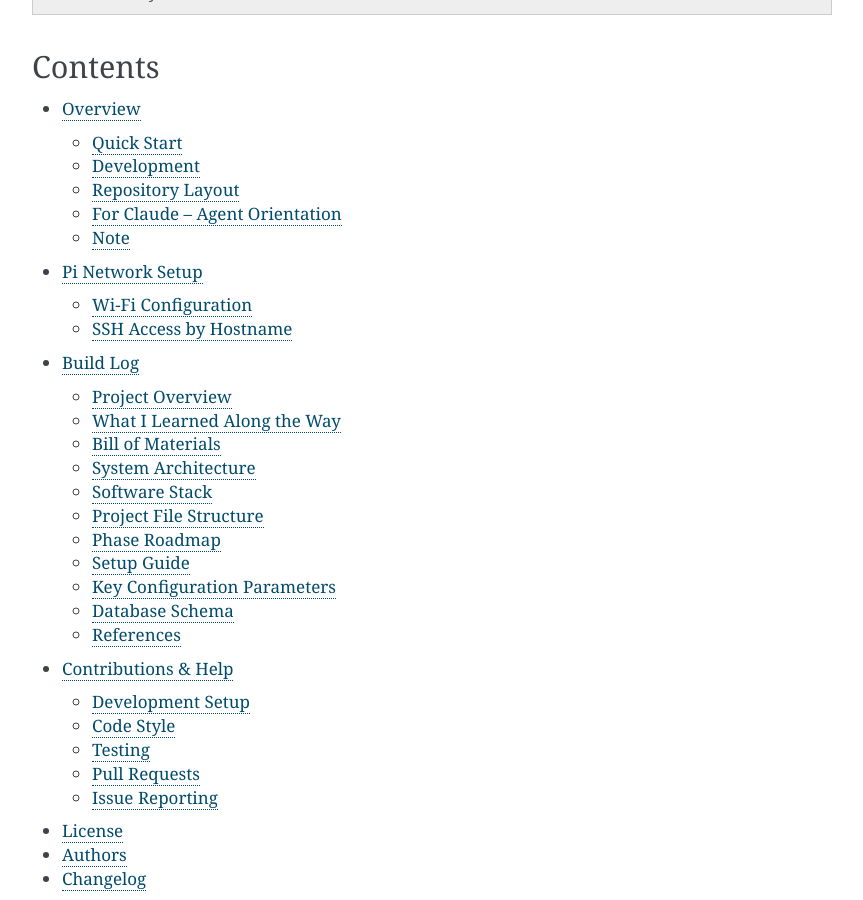
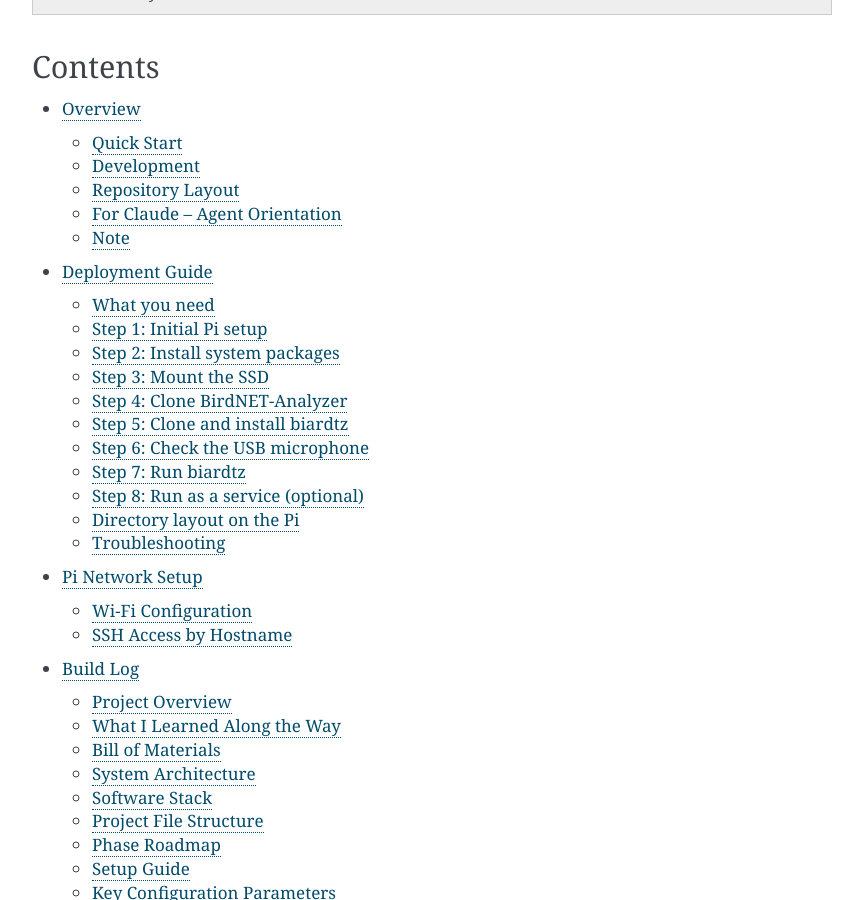
Before and after one commit to ksteptoe/biardtz, a Sphinx documentation site: the page built from docs/index.md, in a window 1280 px wide and 900 px high, scrolled down 333 px. Shown: the whole window, without its empty margins (338-1201 px from the left). Built offline with Sphinx 7.4.7, drawn with Linux system fonts in a browser that asks for light colours; part of the change alters nothing that is shown.

Commit message:
Add Raspberry Pi deployment guide with full setup instructions
Co-Authored-By: Claude Opus 4.6 (1M context) <noreply@anthropic.com>

````diff
--- /dev/null
+++ b/docs/deployment_guide.md
@@ -0,0 +1,203 @@
+# Deployment Guide: Raspberry Pi
+
+Step-by-step guide to getting biardtz running on a Raspberry Pi 4B for real-time bird identification.
+
+## What you need
+
+### Hardware
+- Raspberry Pi 4B (2GB+ RAM)
+- USB microphone
+- MicroSD card (32GB+) with Debian 13 (Trixie) or Raspberry Pi OS
+- SSD (recommended) for the detections database — avoids SD card wear
+- Power supply, ethernet cable (for initial setup)
+
+### Software (installed during this guide)
+- Python 3.12+
+- PortAudio (for microphone access)
+- BirdNET-Analyzer (bird species inference)
+- biardtz (this project)
+
+## Step 1: Initial Pi setup
+
+Flash your OS, boot the Pi, and connect via SSH over ethernet. See {doc}`pi_network_setup` to configure Wi-Fi and hostname-based SSH access.
+
+## Step 2: Install system packages
+
+```bash
+sudo apt update && sudo apt upgrade -y
+sudo apt install -y python3-dev python3-venv libportaudio2 portaudio19-dev git
+```
+
+- `libportaudio2` / `portaudio19-dev` — required by the `sounddevice` library for audio capture
+- `python3-dev` — needed to compile Python packages on ARM
+- `python3-venv` — for creating isolated Python environments
+
+## Step 3: Mount the SSD
+
+biardtz writes detections to an SQLite database. An SSD avoids wearing out the SD card.
+
+### Find the SSD device
+```bash
+lsblk
+```
+
+### Format (if new) and mount
+```bash
+sudo mkfs.ext4 /dev/sda1          # only if unformatted — this erases data!
+sudo mkdir -p /mnt/ssd
+sudo mount /dev/sda1 /mnt/ssd
+sudo chown $USER:$USER /mnt/ssd
+```
+
+### Make it permanent (auto-mount on boot)
+Add to `/etc/fstab`:
+```bash
+echo '/dev/sda1 /mnt/ssd ext4 defaults,noatime 0 2' | sudo tee -a /etc/fstab
+```
+
+The default database path is `/mnt/ssd/detections.db`. If you skip this step, override the path with `--db-path` when running biardtz.
+
+## Step 4: Clone BirdNET-Analyzer
+
+BirdNET-Analyzer is the machine learning engine that identifies bird species from audio. It must be cloned as a **sibling directory** to biardtz.
+
+```bash
+cd ~/
+git clone https://github.com/kahst/BirdNET-Analyzer.git
+```
+
+Install its Python dependencies:
+```bash
+cd ~/BirdNET-Analyzer
+python3 -m venv .venv
+.venv/bin/pip install -r requirements.txt
+```
+
+```{note}
+BirdNET uses TensorFlow Lite for inference on the Pi. Check the
+[BirdNET-Analyzer README](https://github.com/kahst/BirdNET-Analyzer) for any
+Pi-specific installation notes, especially around TFLite runtime.
+```
+
+## Step 5: Clone and install biardtz
+
+```bash
+cd ~/
+git clone https://github.com/ksteptoe/biardtz.git
+cd biardtz
+python3 -m venv .venv
+.venv/bin/pip install -e .
+```
+
+## Step 6: Check the USB microphone
+
+Plug in your USB microphone and verify it's detected:
+
+```bash
+arecord -l
+```
+
+You should see your device listed. Note the card/device number if you need to specify it later.
+
+To test recording:
+```bash
+arecord -d 5 -f cd test.wav && aplay test.wav
+```
+
+## Step 7: Run biardtz
+
+### Basic usage
+```bash
+cd ~/biardtz
+.venv/bin/biardtz
+```
+
+### With custom options
+```bash
+.venv/bin/biardtz \
+    --lat 51.50 \
+    --lon -0.12 \
+    --threshold 0.25 \
+    --db-path /mnt/ssd/detections.db \
+    --dashboard \
+    -v
+```
+
+### All CLI options
+
+| Option | Default | Description |
+|--------|---------|-------------|
+| `--lat` | 51.50 | Latitude for species filtering |
+| `--lon` | -0.12 | Longitude for species filtering |
+| `--threshold` | 0.25 | Minimum confidence (0.0-1.0) |
+| `--db-path` | `/mnt/ssd/detections.db` | SQLite database path |
+| `--device` | system default | Audio device index |
+| `--birdnet-path` | `../BirdNET-Analyzer` | Path to BirdNET-Analyzer directory |
+| `--dashboard/--no-dashboard` | enabled | Rich live terminal dashboard |
+| `-v` / `-vv` | warnings only | Verbosity: `-v` info, `-vv` debug |
+
+## Step 8: Run as a service (optional)
+
+To run biardtz automatically on boot, create a systemd service:
+
+```bash
+sudo tee /etc/systemd/system/biardtz.service > /dev/null <<'EOF'
+[Unit]
+Description=biardtz bird identification
+After=network.target
+
+[Service]
+Type=simple
+User=kevin
+WorkingDirectory=/home/kevin/biardtz
+ExecStart=/home/kevin/biardtz/.venv/bin/biardtz --lat 51.50 --lon -0.12
+Restart=on-failure
+RestartSec=10
+
+[Install]
+WantedBy=multi-user.target
+EOF
+```
+
+Enable and start:
+```bash
+sudo systemctl enable biardtz
+sudo systemctl start biardtz
+```
+
+Check status:
+```bash
+sudo systemctl status biardtz
+journalctl -u biardtz -f    # follow live logs
+```
+
+## Directory layout on the Pi
+
+```
+~/
+├── biardtz/              # this project
+│   ├── .venv/            # Python virtual environment
+│   └── src/biardtz/      # source code
+├── BirdNET-Analyzer/     # cloned separately
+│   └── .venv/            # its own virtual environment
+/mnt/ssd/
+└── detections.db         # created automatically on first run
+```
+
+## Troubleshooting
+
+### "BirdNET-Analyzer not found"
+Ensure it's cloned at `~/BirdNET-Analyzer/` (sibling to `~/biardtz/`), or pass `--birdnet-path /path/to/BirdNET-Analyzer`.
+
+### No audio device found
+- Check `arecord -l` — is the USB mic listed?
+- Try specifying the device explicitly: `--device 1` (use the index from `arecord -l`)
+
+### Database permission errors
+- Check the mount: `mount | grep ssd`
+- Check ownership: `ls -la /mnt/ssd/`
+- Or use a local path: `--db-path ~/detections.db`
+
+### High CPU / slow inference
+- BirdNET inference is CPU-bound. On Pi 4B, expect ~1-3 seconds per 3-second chunk
+- Reduce threads if overheating: edit `num_threads` in config (default: 4)
--- a/docs/index.md
+++ b/docs/index.md
@@ -18,6 +18,7 @@ by default and lets you include documentation from docstrings. Docstrings can be
 :maxdepth: 2
 
 Overview <readme>
+Deployment Guide <deployment_guide>
 Pi Network Setup <pi_network_setup>
 Build Log <build_log>
 Contributions & Help <contributing>
````
